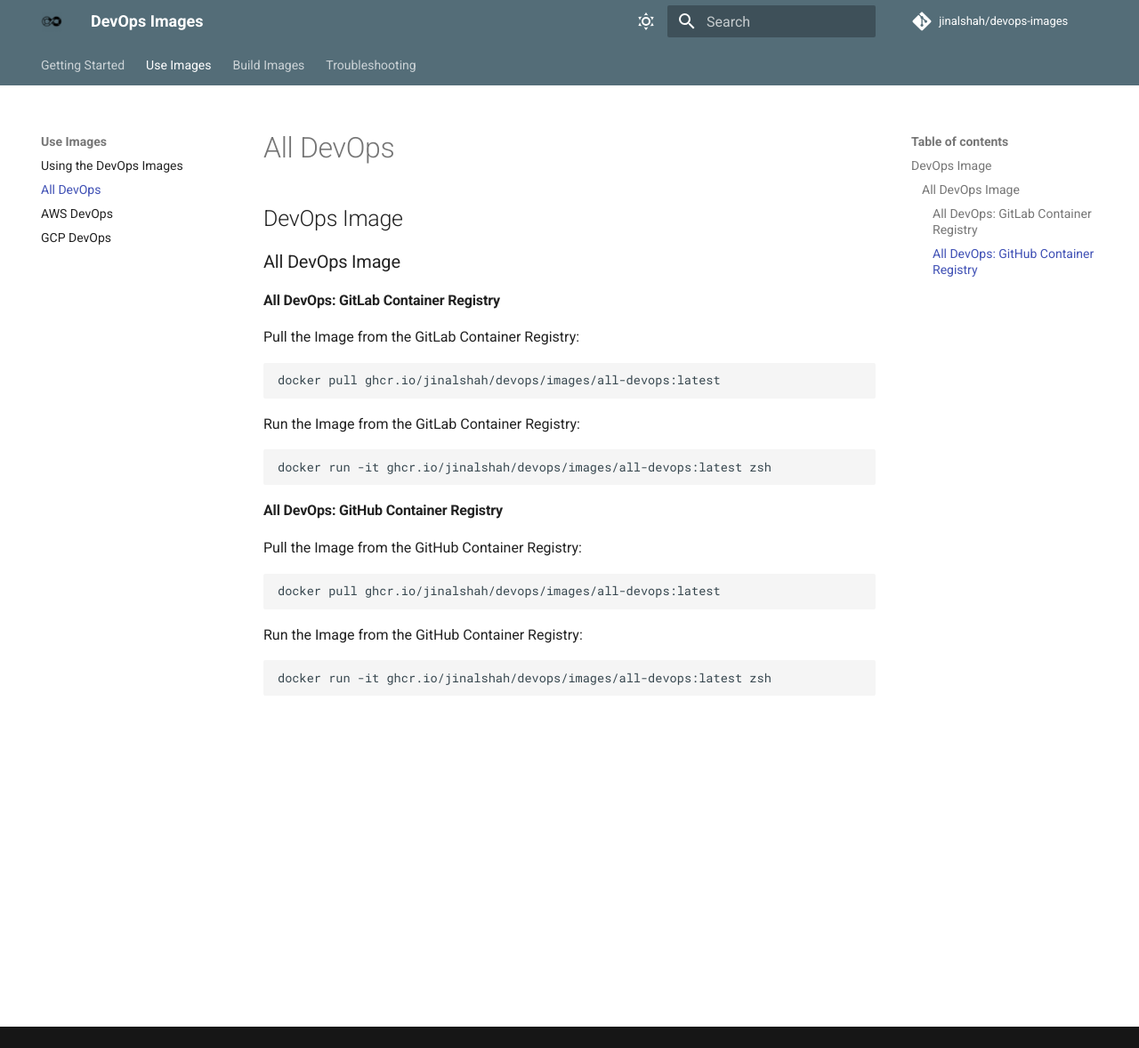
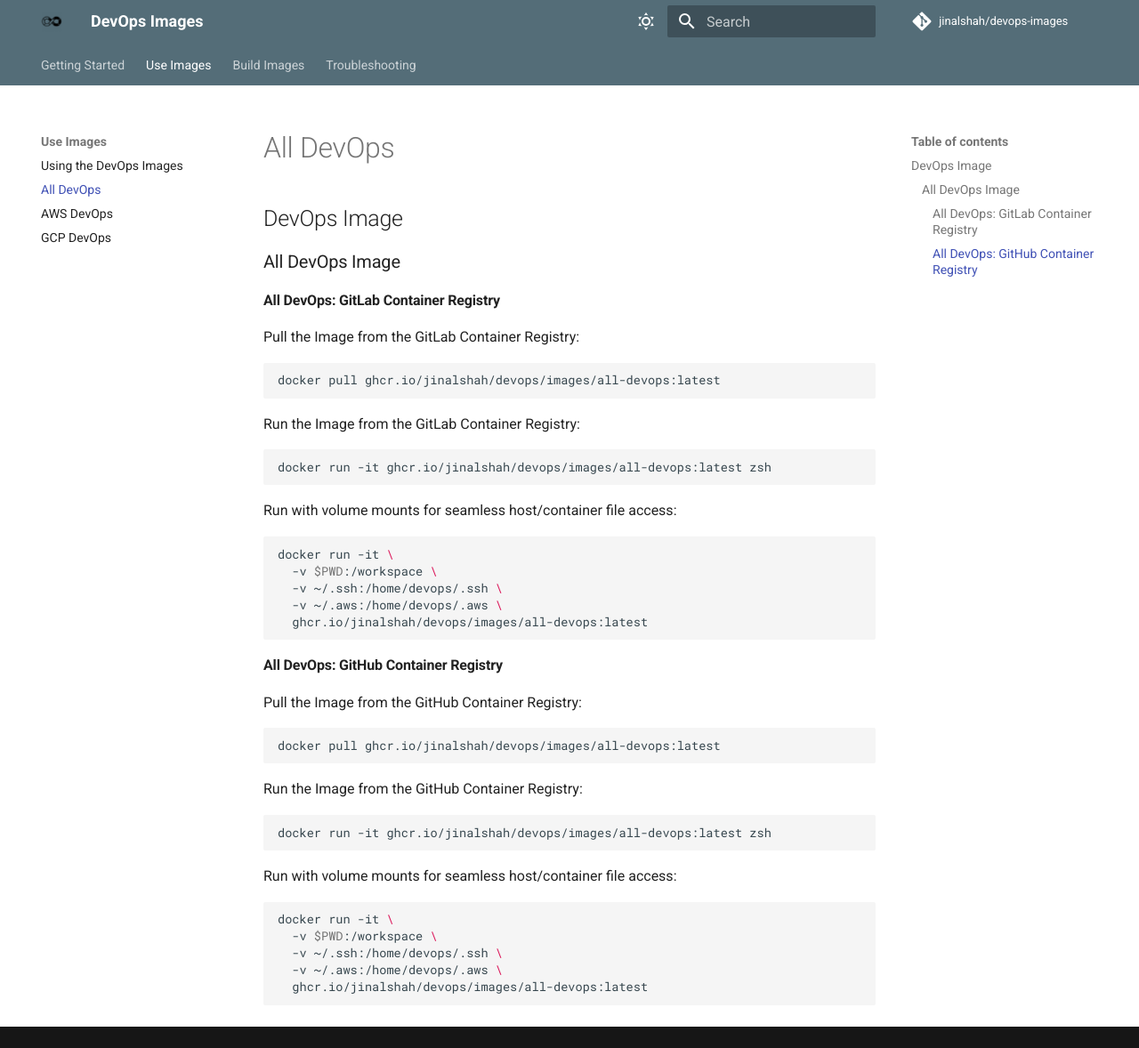
Before and after one commit to jinalshah/devops-images, an MkDocs documentation site: the page built from docs/use-images/all-devops.md, in a window 1280 px wide and 1178 px high. Shown: the whole window at 89% size. Built offline with MkDocs 1.6.1 and Material for MkDocs 9.7.7, drawn with Linux system fonts in a browser that asks for light colours; comment, search, counter and statistics services are not loaded.

````diff
--- a/docs/use-images/all-devops.md
+++ b/docs/use-images/all-devops.md
@@ -18,6 +18,16 @@
 docker run -it ghcr.io/jinalshah/devops/images/all-devops:latest zsh
 ```
 
+Run with volume mounts for seamless host/container file access:
+
+```bash
+docker run -it \
+  -v $PWD:/workspace \
+  -v ~/.ssh:/home/devops/.ssh \
+  -v ~/.aws:/home/devops/.aws \
+  ghcr.io/jinalshah/devops/images/all-devops:latest
+```
+
 #### All DevOps: GitHub Container Registry
 
 Pull the Image from the GitHub Container Registry:
@@ -31,3 +41,13 @@
 ```bash
 docker run -it ghcr.io/jinalshah/devops/images/all-devops:latest zsh
 ```
+
+Run with volume mounts for seamless host/container file access:
+
+```bash
+docker run -it \
+  -v $PWD:/workspace \
+  -v ~/.ssh:/home/devops/.ssh \
+  -v ~/.aws:/home/devops/.aws \
+  ghcr.io/jinalshah/devops/images/all-devops:latest
+```
````
Also changed, not shown: docs/use-images/aws-devops.md (+20 -0 lines), docs/use-images/gcp-devops.md (+20 -0 lines), 4 other files.
